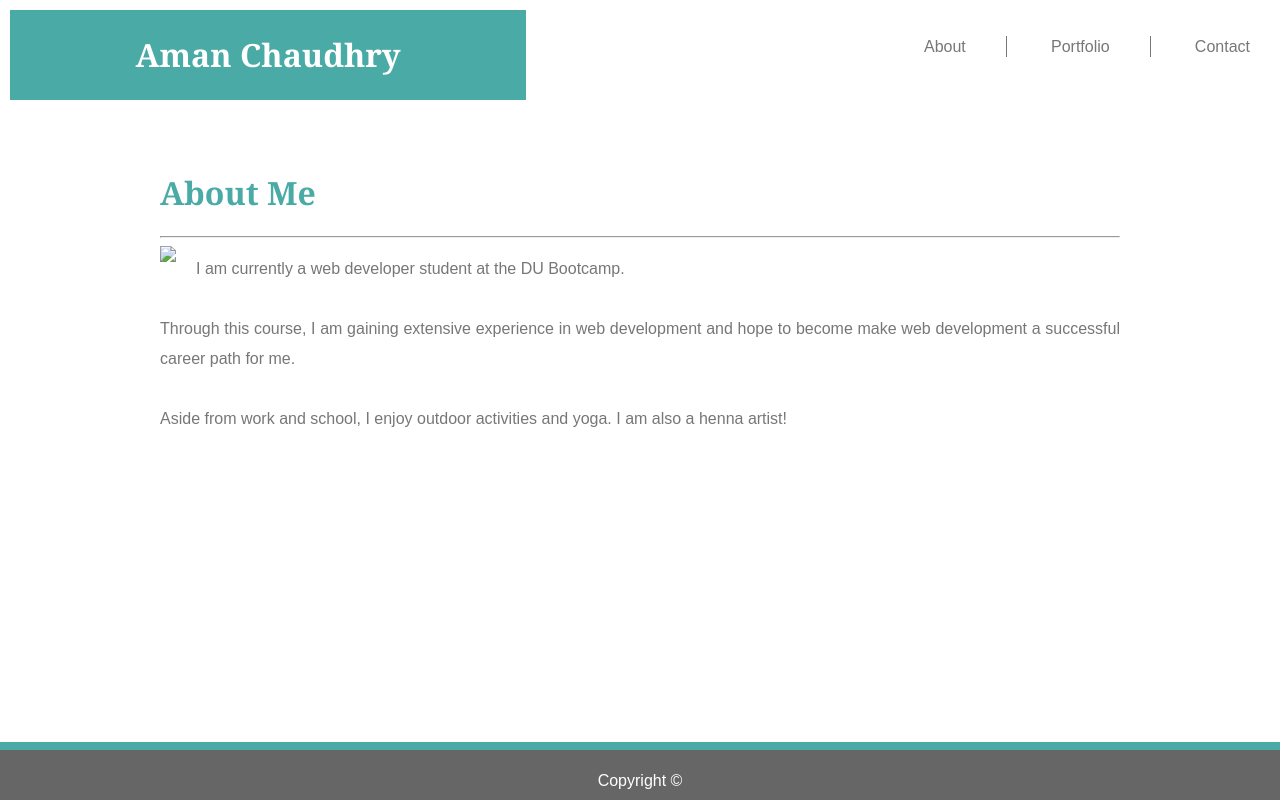
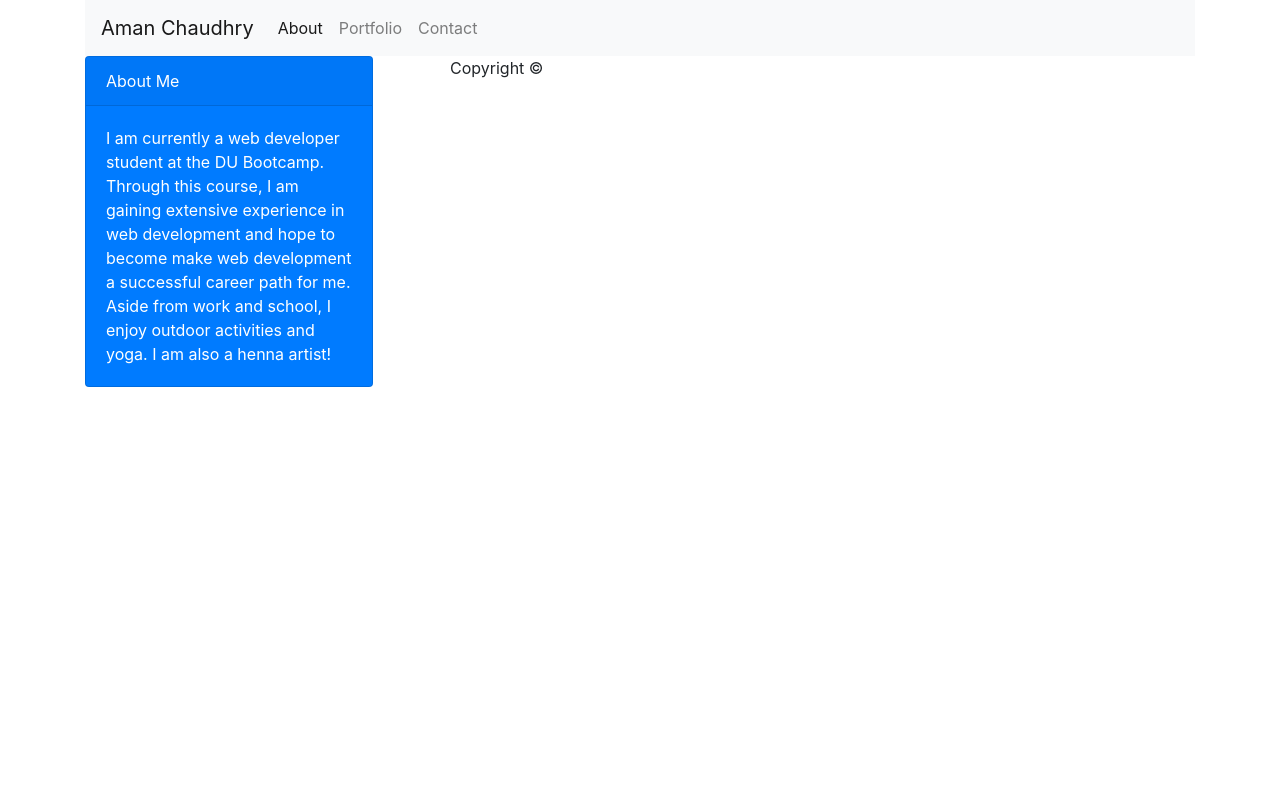
Before and after one commit to Amanherach/Portfolio-HW, a plain HTML site: page index.html in a window 1280 px wide. Drawn offline with nearby package versions, Linux system fonts and the light colour scheme; files that its build step writes are made by us from their sources.

Commit message:
index.html

```diff
--- a/index.html
+++ b/index.html
@@ -1,38 +1,40 @@
-<!DOCTYPE html>
-              <html lang="en">
+<html>
 <head>
-                  <meta charset="UTF-8">
-                  <meta name="viewport" content="width=device-width, initial-scale=1.0">
-                  <meta http-equiv="X-UA-Compatible" content="ie=edge">
-                  <title>Basic-Portfolio</title>
-                  <meta name="viewport" content="width=device-width, initial-scale=1">
-                  <link rel="stylesheet" type="text/css" href="assets/css/style.css">
+    <link rel="stylesheet" href="https://stackpath.bootstrapcdn.com/bootstrap/4.3.1/css/bootstrap.min.css" integrity="sha384-ggOyR0iXCbMQv3Xipma34MD+dH/1fQ784/j6cY/iJTQUOhcWr7x9JvoRxT2MZw1T" crossorigin="anonymous">
+    <body>
         </head>
-              <body>
-                  <header>
-                      <div class="navbar">
-                          <nav class="lists">
-                              <a href="index.html">About</a>
-                              <a href="portfolio.html">Portfolio</a>
-                              <a href="contact.html">Contact</a>
+<div class="container">
+        <nav class="navbar navbar-expand-lg navbar-light bg-light">
+            <a class="navbar-brand" href="#">Aman Chaudhry</a>
+            <button class="navbar-toggler" type="button" data-toggle="collapse" data-target="#navbarText" aria-controls="navbarText" aria-expanded="false" aria-label="Toggle navigation">
+              <span class="navbar-toggler-icon"></span>
+            </button>
+            <div class="collapse navbar-collapse" id="navbarText">
+              <ul class="navbar-nav mr-auto">
+                <li class="nav-item active">
+                  <a class="nav-link" href="index.html">About<span class="sr-only">(current)</span></a>
+                </li>
+                <li class="nav-item">
+                  <a class="nav-link" href="portfolio.html">Portfolio</a>
+                </li>
+                <li class="nav-item">
+                  <a class="nav-link" href="contact.">Contact</a>
+                </li>
+              </ul>
+
+
+            </div>
         </nav>
-                          <div class="name">
-                              <h1 id="myName">Aman Chaudhry</h1>
+        <div class="row">
+            <div class="col-md-4">
+        <div class="card text-white bg-primary mb-3" style="max-width: 18rem;">
+              <div class="card-header">About Me</div>
+              <div class="card-body">
+                <p class="card-text">I am currently a web developer student at the DU Bootcamp. Through this course, I am gaining extensive experience in web development and hope to become make web development a successful career path for me. Aside from work and school, I enjoy outdoor activities and yoga. I am also a henna artist! </p>
               </div>
             </div>
-                  </header>
-                      <div class="container clearfix">
-                          <h1>About Me</h1>
-                          <hr>
-                <img class="clearfix" src="desktop/myimage.jpg">
-                <p>I am currently a web developer student at the DU Bootcamp.
-                <br>
-                <br>
-                Through this course, I am gaining extensive experience in web development and hope to become make web development a successful career path for me.
-                <br>
-                <br>
-                Aside from work and school, I enjoy outdoor activities and yoga. I am also a henna artist! </p>
           </div>
+
     <footer>
         <p id="Copyright">Copyright © </p>
     </footer>
```
Also changed, not shown: contact.html (+23 -21 lines). Lines whose indentation alone changed are shown as unchanged.
